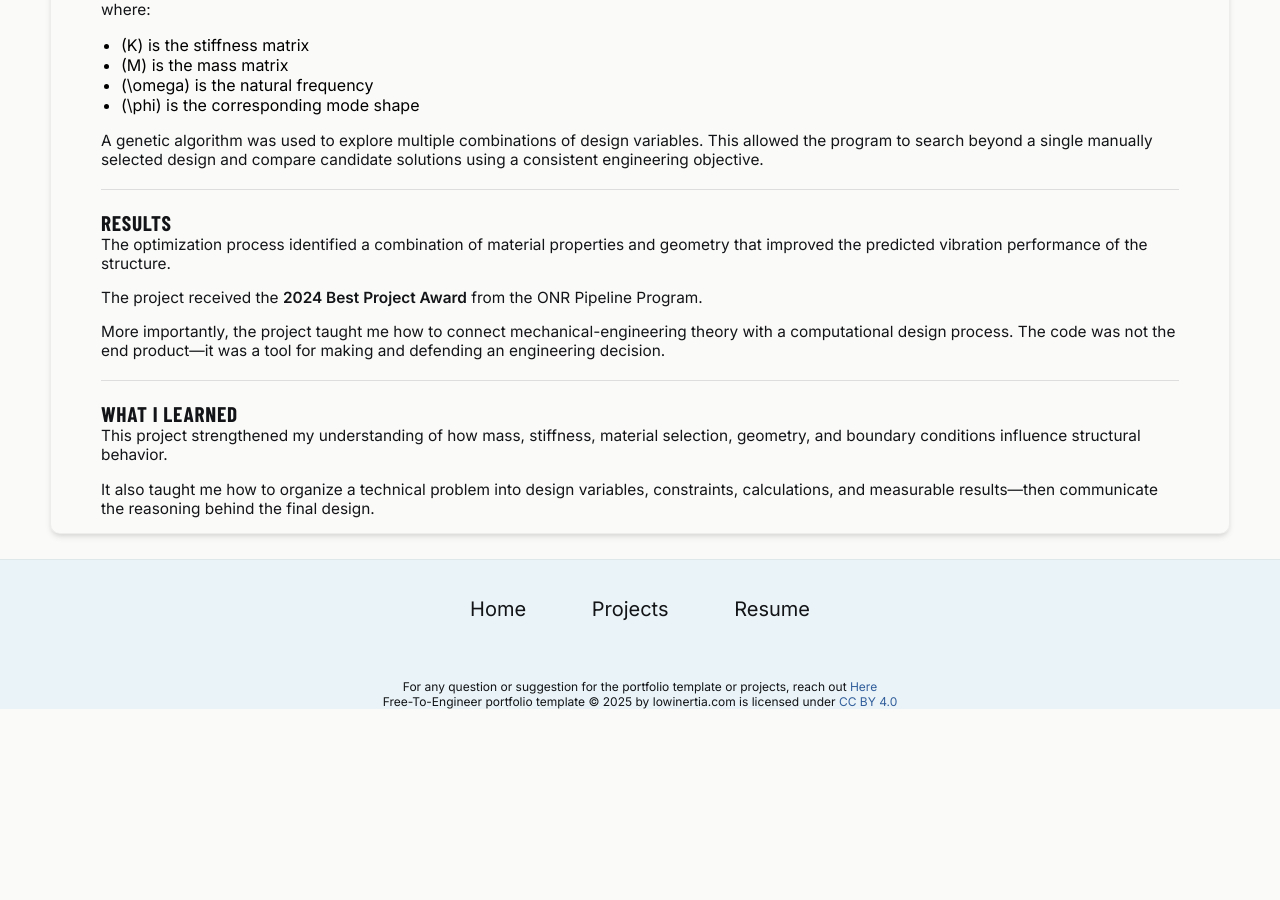
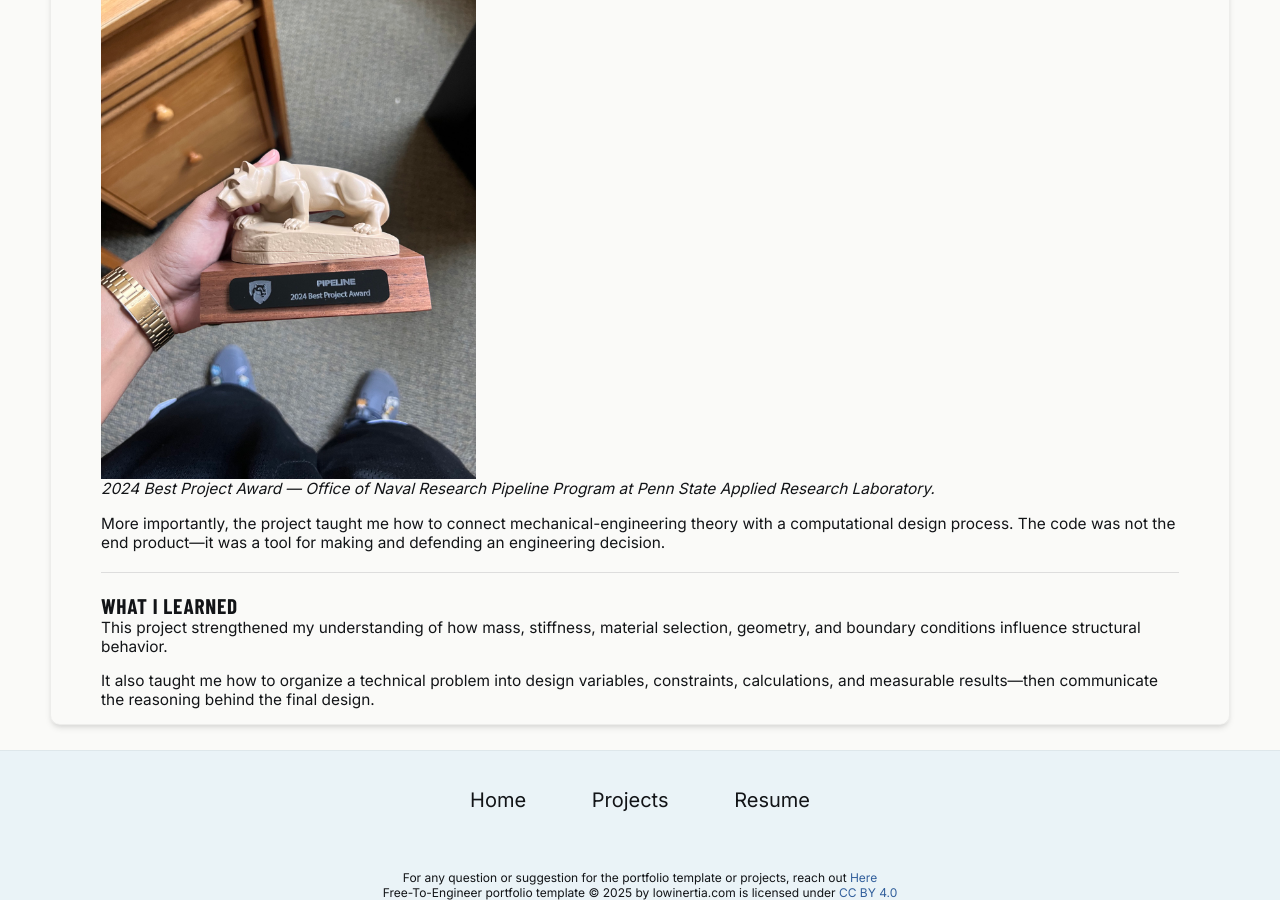
Before and after one commit to sierranels007/sierranels007.github.io, a Jekyll site: the page built from _projects/_projects/02-airfoil-optimization/index.md, in a window 1280 px wide and 900 px high, scrolled down 1472 px. Built offline with Jekyll 4.4.1, drawn with Linux system fonts in a browser that asks for light colours; before the commit the page ends 2181 px from its top, so only the background shows below that.

Commit message:
Complete airfoil optimization project

```diff
--- a/_projects/_projects/02-airfoil-optimization/index.md
+++ b/_projects/_projects/02-airfoil-optimization/index.md
@@ -74,6 +74,10 @@ The optimization process identified a combination of material properties and geo
 
 The project received the **2024 Best Project Award** from the ONR Pipeline Program.
 
+{% include image-gallery.html images="award.jpeg" height="500" %}
+
+*2024 Best Project Award — Office of Naval Research Pipeline Program at Penn State Applied Research Laboratory.*
+
 More importantly, the project taught me how to connect mechanical-engineering theory with a computational design process. The code was not the end product—it was a tool for making and defending an engineering decision.
 
 ---
```
Also changed, not shown: other parts of _projects/_projects/02-airfoil-optimization/index.md (+1 -1 lines).
